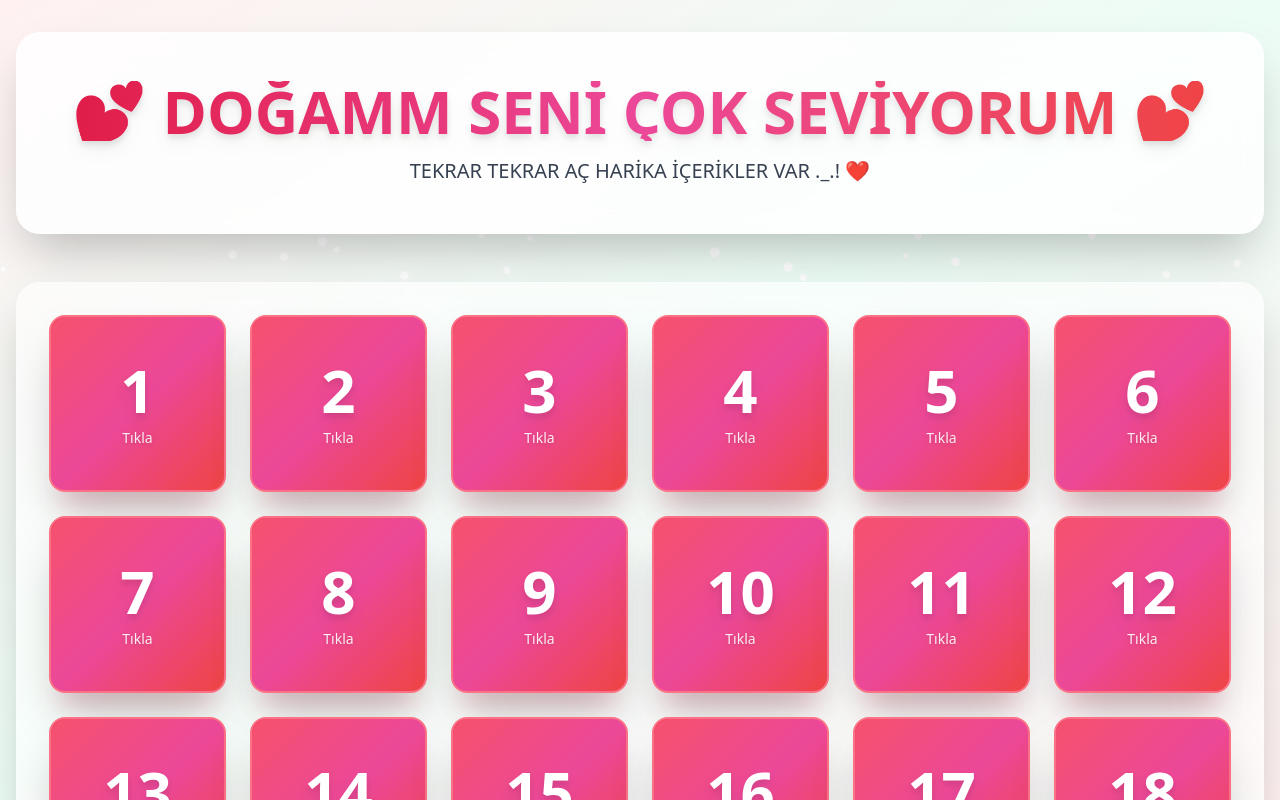
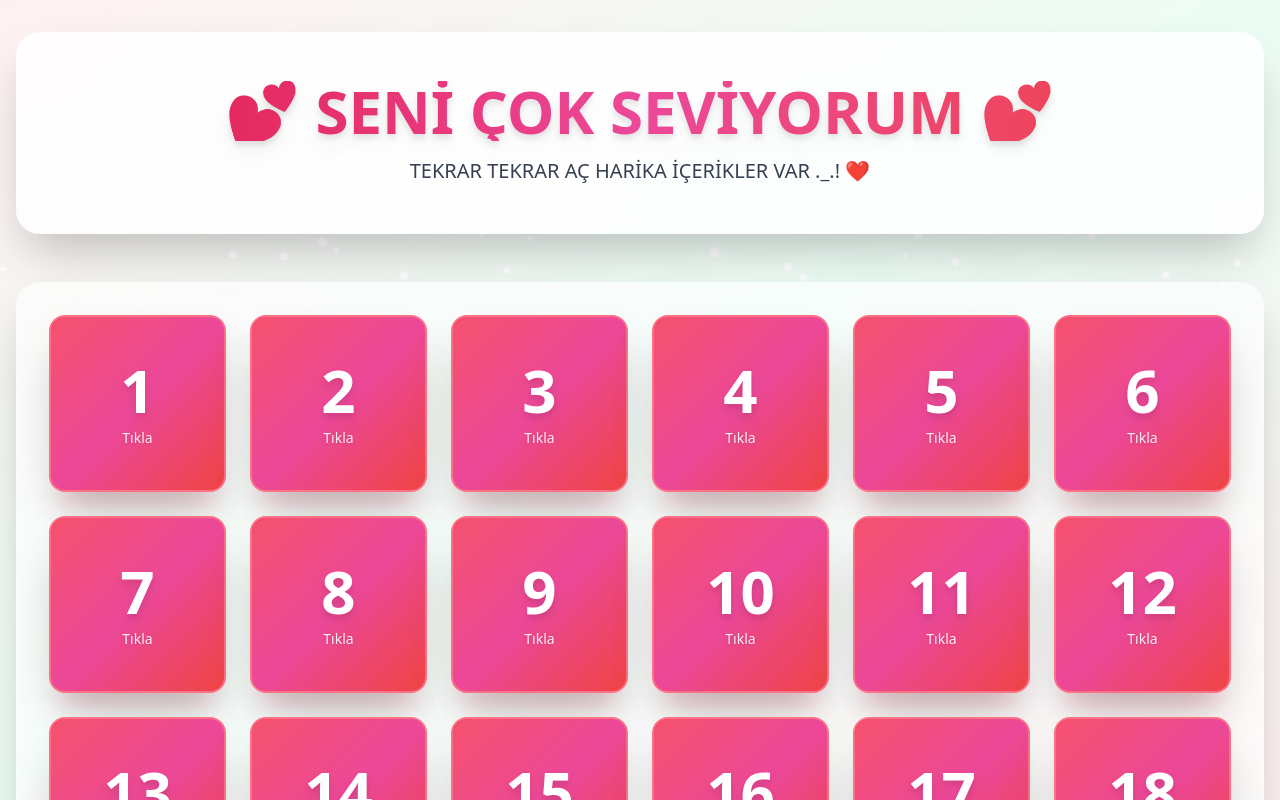
Before and after one commit to acemersoy/Yeni-y-lda-sevgilinizle-e-lenin, a React (Vite) app: page / in a window 1280 px wide. Shown: the top 800 px of the page. Built offline with nearby package versions, Linux system fonts and the light colour scheme.

Commit message:
chore:Text Fix

```diff
--- a/src/pages/CalendarPage.jsx
+++ b/src/pages/CalendarPage.jsx
@@ -202,7 +202,7 @@ const CalendarPage = () => {
         <header className={`text-center mb-12 transition-all duration-500 ${isSolved ? 'opacity-0 h-0 overflow-hidden mb-0' : ''}`}>
           <div className="bg-white/80 backdrop-blur-lg rounded-3xl shadow-2xl p-8 md:p-12 border border-white/20 mb-6">
             <h1 className="text-4xl md:text-6xl font-extrabold text-transparent bg-clip-text bg-gradient-to-r from-rose-600 via-pink-500 to-red-500 mb-4 drop-shadow-lg">
-              💕 DOĞAMM SENİ ÇOK SEVİYORUM 💕
+              💕  SENİ ÇOK SEVİYORUM 💕
             </h1>
             <p className="text-gray-700 text-lg md:text-xl font-medium">
               TEKRAR TEKRAR AÇ HARİKA İÇERİKLER VAR ._.! ❤️
```
